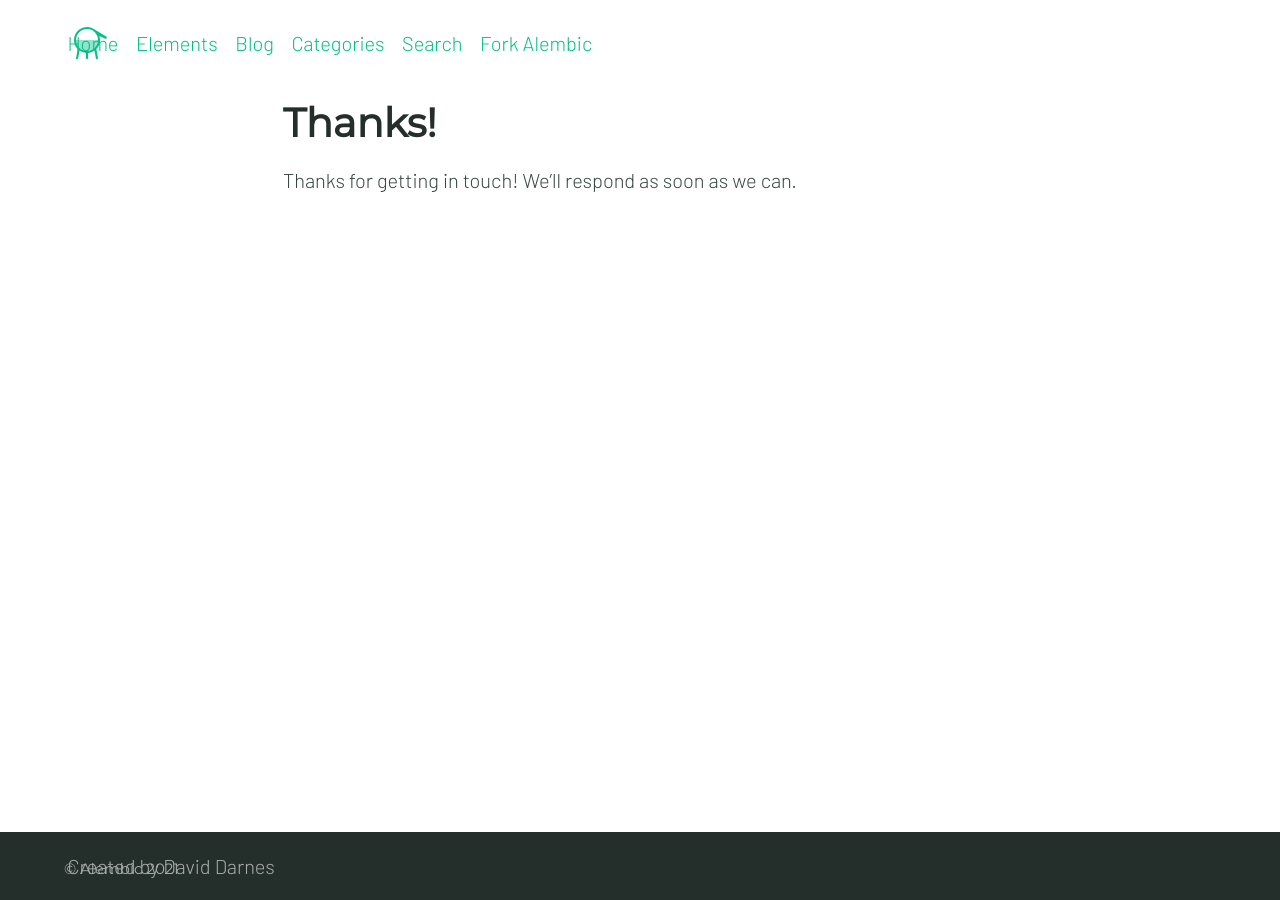
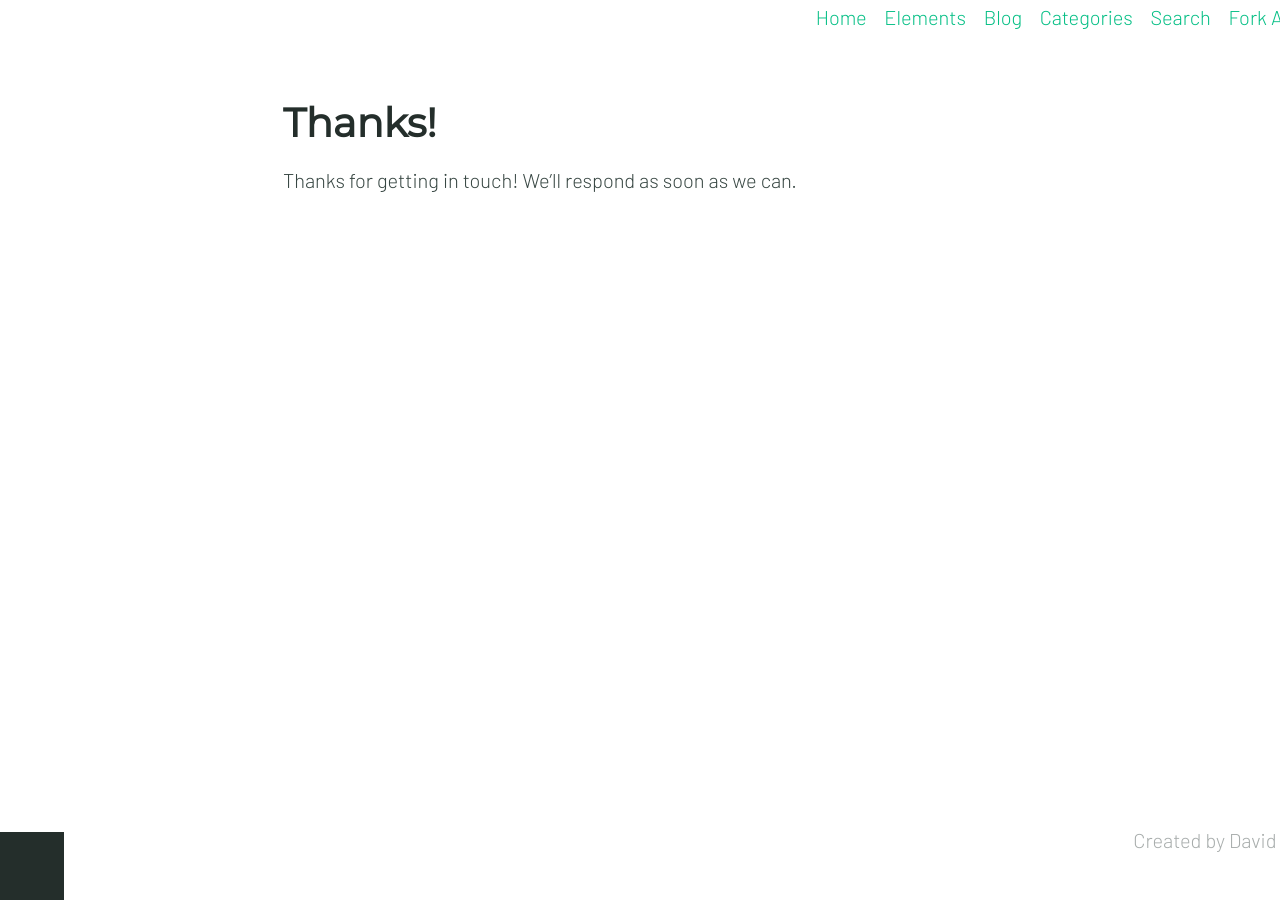
Before and after one commit to earlyheadstart/leadeducation2, a Jekyll site: the page built from thanks.md, in a window 1280 px wide. Built offline with Jekyll 4.4.1, drawn with Linux system fonts in a browser that asks for light colours; some web fonts are replaced.

Commit message:
Update _theme.scss

```diff
--- a/_sass/_theme.scss
+++ b/_sass/_theme.scss
@@ -21,6 +21,9 @@ body {
   .nav {
     text-align: right;
     position: fixed;
+    width: 100%;
+    background: white;
+    height: 85px;
   }
   .logo {
     @include flex(0 0 auto);
```
